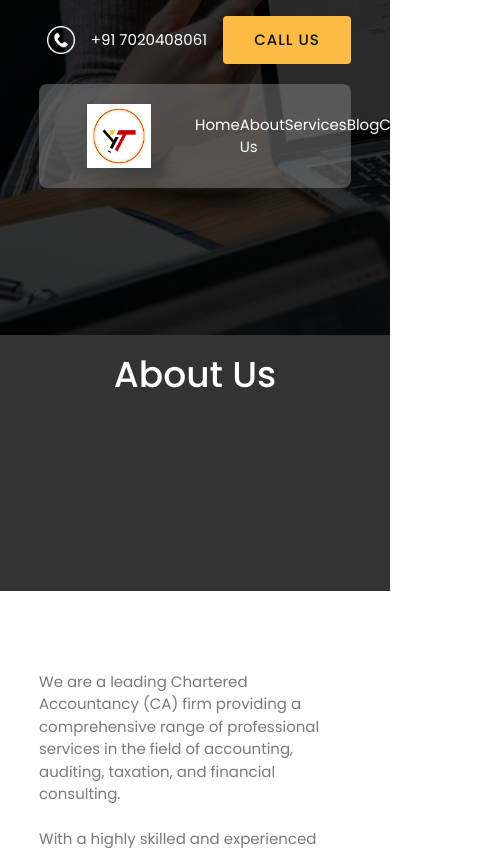
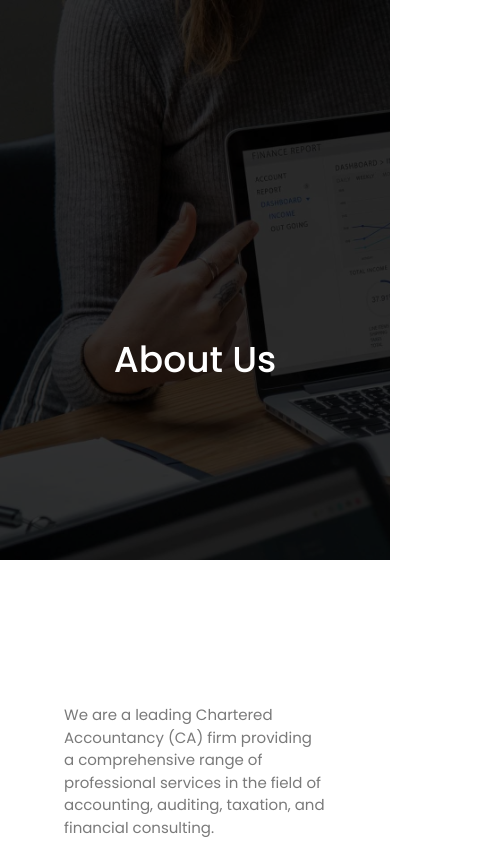
Before and after one commit to TejasAghade/yogeshThubePortfolio, a React (Vite) app: page /about-us in a window 390 px wide. Shown: the top 850 px of the page, 502 px wide, since content can reach past the window. Built offline with nearby package versions, Linux system fonts and the light colour scheme.

Commit message:
about-us mobile view

```diff
--- a/src/App.css
+++ b/src/App.css
@@ -7,7 +7,6 @@
 body{
   width: 100%;
 }
-
 
 
 .backdrop{
--- a/src/components/about.jsx
+++ b/src/components/about.jsx
@@ -6,14 +6,16 @@ import '../styles/css/about.css';
 export default function About() {
   return (
     <>
-      <section className='about'>
-        <div className="navbar text-white"><Navbar/></div>
+      <section className='about w-full'>
+        <div className="navbar text-white">
+          <Navbar/>
+        </div>
         <div className="header text-white flex justify-center items-center">
             <h2 className='z-10 text-4xl font-medium mt-40'>About Us</h2>
         </div>
 
-        <div className="main flex justify-center items-center mt-20 apple-system-font">
-          <div className="wrapper w-4/5">
+        <div className="main flex justify-center w-full items-center mt-20 apple-system-font p-16">
+          <div className="wrapper md:w-4/5">
             <div className="desc">
               <p className='font-normal'>We are a leading Chartered Accountancy (CA) firm providing a comprehensive range of professional services in the field of accounting, auditing, taxation, and financial consulting.
                 <br/><br/> With a highly skilled and experienced team, we strive to deliver exceptional services and build long-term relationships with our clients. Our firm is committed to upholding the highest standards of professionalism, integrity, and ethical conduct.</p>
@@ -33,8 +35,8 @@ export default function About() {
               <div className="heading">
                 <h2 className="text-3xl font-semibold" style={{fontSize : '2rem'}}>Our Team Leads</h2>
               </div>
-              <div className="flex flex-row mt-16">
-                  <div className="one w-1/2 p-4">
+              <div className="flex flex-col md:flex-row mt-16">
+                  <div className="one w-full md:w-1/2  p-4">
                       <div className="profile flex flex-col items-center">
                         <div className="w-72 h-72 rounded-full overflow-hidden flex justify-center items-center">
                           <img src="assets/profile.jpeg" className='' alt="" />
@@ -47,7 +49,7 @@ export default function About() {
                         </div>
                       </div>
                   </div>
-                  <div className="two w-1/2 p-4">
+                  <div className="two w-full md:w-1/2 p-4">
                     <div className="profile flex flex-col items-center">
                         <div className="w-72 h-72 rounded-full overflow-hidden flex justify-center items-center">
                           <img src="assets/profile.jpeg" className='' alt="" />
--- a/src/components/navbar.jsx
+++ b/src/components/navbar.jsx
@@ -4,7 +4,7 @@ import '../styles/css/navbar.css';
 export default function Navbar() {
   return (
     <>
-        <div className="navbar-section flex flex-col">
+        <div className="navbar-section flex flex-col invisible lg:visible">
             <div className="contact-details flex flex-row items-center justify-end gap-4 w-4/5 mb-5">
                 <div className="phone-img">
                     <img src="assets/phone.png" className='w-7' alt="" />
--- a/src/index.css
+++ b/src/index.css
@@ -4,12 +4,23 @@
 @tailwind components;
 @tailwind utilities;
 
+*, html{
+  margin: 0;
+  padding: 0;
+  box-sizing: border-box;
+  overflow: hidden;
+}
+
+*, *::before, *::after {
+  box-sizing: border-box;
+}
+
 :root {
+  width: 100%!important;
   font-family: "Poppins", sans-serif;
   line-height: 1.5;
   font-weight: 400;
 
-  /* color-scheme: light dark; */
   color: #252425;
   background-color: #ffffff;
 
@@ -33,7 +44,6 @@ body {
   margin: 0;
   display: flex;
   place-items: center;
-  min-width: 320px;
   min-height: 100vh;
 }
 
@@ -63,7 +73,6 @@ button:focus-visible {
 
 @media (prefers-color-scheme: light) {
   :root {
-    /* color: #213547; */
     background-color: #ffffff;
   }
   a:hover {
--- a/src/main.jsx
+++ b/src/main.jsx
@@ -26,6 +26,8 @@ const router = createBrowserRouter([
 ReactDOM.createRoot(document.getElementById('root')).render(
   <React.StrictMode>
     <RouterProvider router={router} />
-    <Footer/>
+    <div className="footer-d invisible lg:visible">
+      <Footer/>
+    </div>
   </React.StrictMode>,
 )
--- a/src/output.css
+++ b/src/output.css
@@ -556,6 +556,10 @@ video {
   --tw-contain-style:  ;
 }
 
+.invisible{
+  visibility: hidden;
+}
+
 .absolute{
   position: absolute;
 }
@@ -582,10 +586,6 @@ video {
 
 .z-30{
   z-index: 30;
-}
-
-.z-20{
-  z-index: 20;
 }
 
 .mb-12{
@@ -636,6 +636,10 @@ video {
   margin-top: 1rem;
 }
 
+.mt-40{
+  margin-top: 10rem;
+}
+
 .mt-5{
   margin-top: 1.25rem;
 }
@@ -656,16 +660,8 @@ video {
   margin-top: 2rem;
 }
 
-.mt-40{
-  margin-top: 10rem;
-}
-
 .flex{
   display: flex;
-}
-
-.grid{
-  display: grid;
 }
 
 .h-1{
@@ -676,16 +672,16 @@ video {
   height: 4rem;
 }
 
+.h-72{
+  height: 18rem;
+}
+
 .h-96{
   height: 24rem;
 }
 
 .h-full{
   height: 100%;
-}
-
-.h-72{
-  height: 18rem;
 }
 
 .w-10{
@@ -728,6 +724,10 @@ video {
   width: 1.75rem;
 }
 
+.w-72{
+  width: 18rem;
+}
+
 .w-80{
   width: 20rem;
 }
@@ -740,20 +740,8 @@ video {
   width: 100%;
 }
 
-.w-72{
-  width: 18rem;
-}
-
-.w-1\/2{
-  width: 50%;
-}
-
 .list-disc{
   list-style-type: disc;
-}
-
-.grid-flow-col{
-  grid-auto-flow: column;
 }
 
 .flex-row{
@@ -851,12 +839,12 @@ video {
   background-color: rgb(255 255 255 / var(--tw-bg-opacity));
 }
 
-.bg-cover{
-  background-size: cover;
+.p-1{
+  padding: 0.25rem;
 }
 
-.p-1{
-  padding: 0.25rem;
+.p-16{
+  padding: 4rem;
 }
 
 .p-2{
@@ -900,6 +888,11 @@ video {
   line-height: 2.25rem;
 }
 
+.text-4xl{
+  font-size: 2.25rem;
+  line-height: 2.5rem;
+}
+
 .text-base{
   font-size: 1rem;
   line-height: 1.5rem;
@@ -923,16 +916,6 @@ video {
 .text-xs{
   font-size: 0.75rem;
   line-height: 1rem;
-}
-
-.text-4xl{
-  font-size: 2.25rem;
-  line-height: 2.5rem;
-}
-
-.text-2xl{
-  font-size: 1.5rem;
-  line-height: 2rem;
 }
 
 .font-extralight{
@@ -977,11 +960,22 @@ video {
   outline-offset: 2px;
 }
 
+*, html{
+  margin: 0;
+  padding: 0;
+  box-sizing: border-box;
+  overflow: hidden;
+}
+
+*, *::before, *::after {
+  box-sizing: border-box;
+}
+
 :root {
+  width: 100%!important;
   font-family: "Poppins", sans-serif;
   line-height: 1.5;
   font-weight: 400;
-  /* color-scheme: light dark; */
   color: #252425;
   background-color: #ffffff;
   font-synthesis: none;
@@ -1005,7 +999,6 @@ body {
   margin: 0;
   display: flex;
   place-items: center;
-  min-width: 320px;
   min-height: 100vh;
 }
 
@@ -1037,7 +1030,6 @@ button:focus-visible {
 
 @media (prefers-color-scheme: light) {
   :root {
-    /* color: #213547; */
     background-color: #ffffff;
   }
 
@@ -1059,3 +1051,23 @@ button:focus-visible {
   --tw-text-opacity: 1;
   color: rgb(255 255 255 / var(--tw-text-opacity));
 }
+
+@media (min-width: 768px){
+  .md\:w-1\/2{
+    width: 50%;
+  }
+
+  .md\:w-4\/5{
+    width: 80%;
+  }
+
+  .md\:flex-row{
+    flex-direction: row;
+  }
+}
+
+@media (min-width: 1024px){
+  .lg\:visible{
+    visibility: visible;
+  }
+}
--- a/src/styles/css/about.css
+++ b/src/styles/css/about.css
@@ -3,12 +3,13 @@
     background-repeat: no-repeat;
     background-size: cover;
     background-position: 0 -16rem;
-    height: 70vh;
+    height: 35rem;
 }
 
 
+
 .backdrop-f{
-    height: 70vh;
+    height: 35rem;
     width: 100%;
     position: absolute;
     z-index: 1;
@@ -16,3 +17,39 @@
     background-color: #000000;
     opacity: 0.8;
 }
+
+
+
+/* Extra small devices (phones, 600px and down) */
+@media only screen and (max-width: 600px) {}
+
+/* Small devices (portrait tablets and large phones, 600px and down) */
+@media only screen and (max-width: 600px) {}
+
+/* Medium devices (landscape tablets, 768px and down) */
+@media only screen and (max-width: 768px) {}
+
+/* Large devices (laptops/desktops, 992px and down) */
+@media only screen and (max-width: 992px) {}
+
+/* Extra large devices (large laptops and desktops, 1200px and down) */
+@media only screen and (max-width: 1200px) {
+    .about .header{
+        background: url('../../assets/i3.webp');
+        background-repeat: no-repeat;
+        background-size: cover;
+        /* background-position: -11rem 0rem; */
+        height: 35rem;
+    }
+
+
+    .backdrop-f{
+        height: 35rem;
+        width: 100%;
+        position: absolute;
+        z-index: 1;
+        top: 0;
+        background-color: #000000;
+        opacity: 0.8;
+    }
+}
```
Also changed, not shown: tailwind.config.js (+18 -0 lines).
